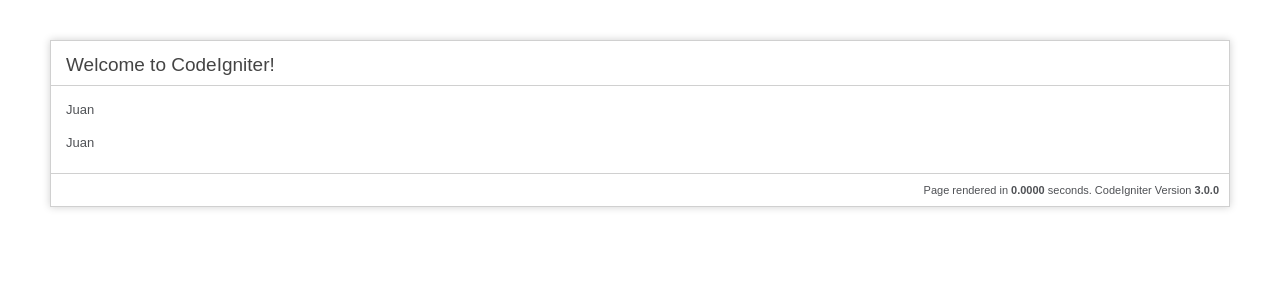
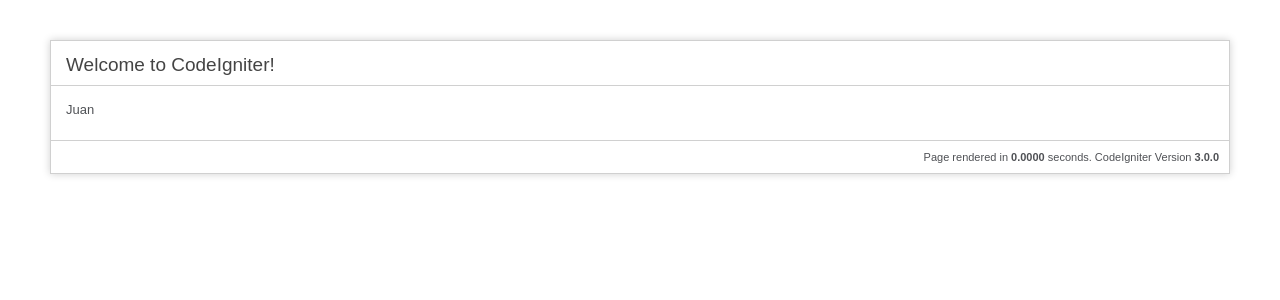
Before and after one commit to perezoleaj/project, a CodeIgniter app: page /database/ in a window 1280 px wide. Shown: the top 300 px of the page. Run offline with CodeIgniter, Linux system fonts and the light colour scheme.

Commit message:
Segundo commit

```diff
--- a/application/views/welcome_message.php
+++ b/application/views/welcome_message.php
@@ -72,7 +72,7 @@ defined('BASEPATH') OR exit('No direct script access allowed');
 
 	<div id="body">
 		<p>Juan</p>
-		<p>Juan</p>
+
 	</div>
 
 	<p class="footer">Page rendered in <strong>{elapsed_time}</strong> seconds. <?php echo  (ENVIRONMENT === 'development') ?  'CodeIgniter Version <strong>' . CI_VERSION . '</strong>' : '' ?></p>
```
